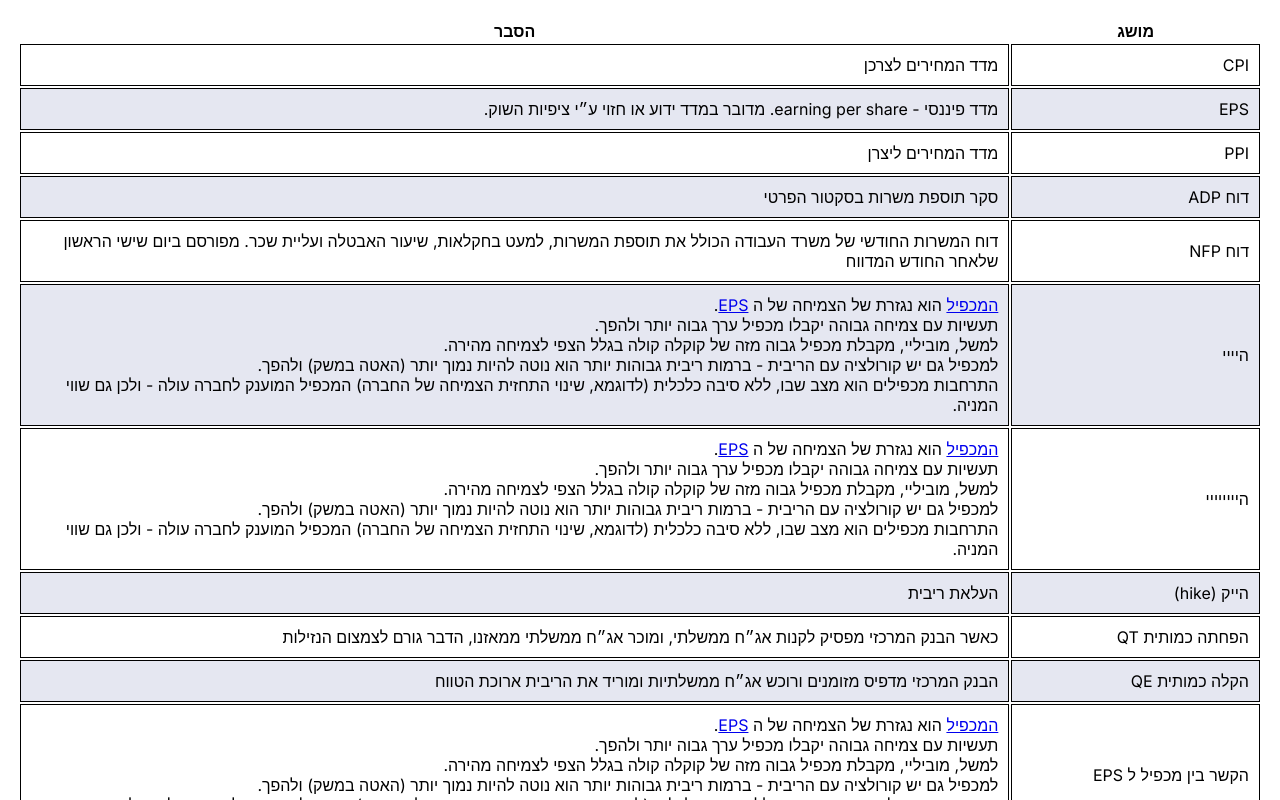
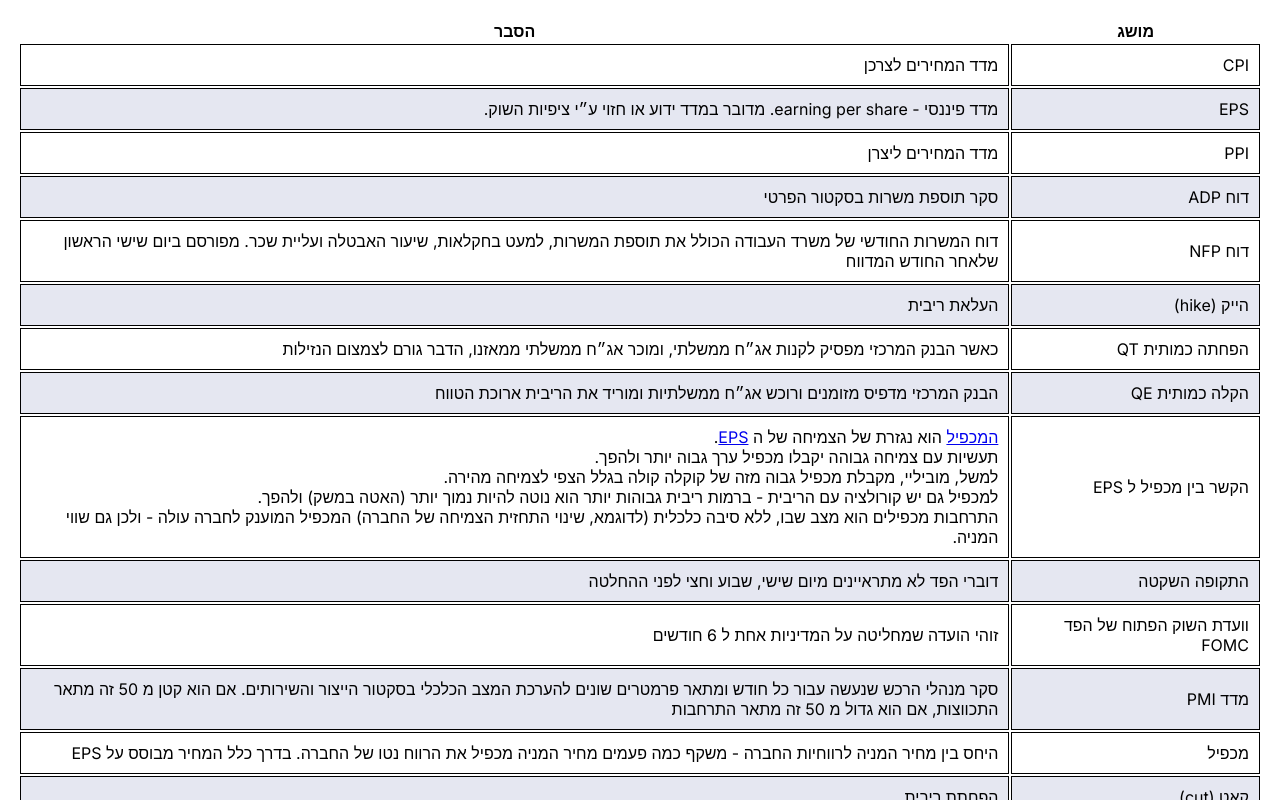
Before and after one commit to Mathsteacher7/first-deployed-next, a Next.js app: page / in a window 1280 px wide. Shown: the top 800 px of the page. Built offline with nearby package versions, Linux system fonts and the light colour scheme.

Commit message:
removed dummy data

```diff
--- a/src/components/data/data.ts
+++ b/src/components/data/data.ts
@@ -63,14 +63,4 @@ export const data: Record<string, string>[] = [
     meaning:
       "<a href=#מכפיל>המכפיל</a> הוא נגזרת של הצמיחה של ה <a href=#EPS>EPS</a>. <br/> תעשיות עם צמיחה גבוהה יקבלו מכפיל ערך גבוה יותר ולהפך. <br/> למשל, מוביליי, מקבלת מכפיל גבוה מזה של קוקלה קולה בגלל הצפי לצמיחה מהירה. <br/> למכפיל גם יש קורולציה עם הריבית - ברמות ריבית גבוהות יותר הוא נוטה להיות נמוך יותר (האטה במשק) ולהפך. <br/>התרחבות מכפילים הוא מצב שבו, ללא סיבה כלכלית (לדוגמא, שינוי התחזית הצמיחה של החברה) המכפיל המוענק לחברה עולה - ולכן גם שווי המניה.",
   },
-  {
-    term: "היייי",
-    meaning:
-      "<a href=#מכפיל>המכפיל</a> הוא נגזרת של הצמיחה של ה <a href=#EPS>EPS</a>. <br/> תעשיות עם צמיחה גבוהה יקבלו מכפיל ערך גבוה יותר ולהפך. <br/> למשל, מוביליי, מקבלת מכפיל גבוה מזה של קוקלה קולה בגלל הצפי לצמיחה מהירה. <br/> למכפיל גם יש קורולציה עם הריבית - ברמות ריבית גבוהות יותר הוא נוטה להיות נמוך יותר (האטה במשק) ולהפך. <br/>התרחבות מכפילים הוא מצב שבו, ללא סיבה כלכלית (לדוגמא, שינוי התחזית הצמיחה של החברה) המכפיל המוענק לחברה עולה - ולכן גם שווי המניה.",
-  },
-  {
-    term: "היייייייי",
-    meaning:
-      "<a href=#מכפיל>המכפיל</a> הוא נגזרת של הצמיחה של ה <a href=#EPS>EPS</a>. <br/> תעשיות עם צמיחה גבוהה יקבלו מכפיל ערך גבוה יותר ולהפך. <br/> למשל, מוביליי, מקבלת מכפיל גבוה מזה של קוקלה קולה בגלל הצפי לצמיחה מהירה. <br/> למכפיל גם יש קורולציה עם הריבית - ברמות ריבית גבוהות יותר הוא נוטה להיות נמוך יותר (האטה במשק) ולהפך. <br/>התרחבות מכפילים הוא מצב שבו, ללא סיבה כלכלית (לדוגמא, שינוי התחזית הצמיחה של החברה) המכפיל המוענק לחברה עולה - ולכן גם שווי המניה.",
-  },
 ];
```
